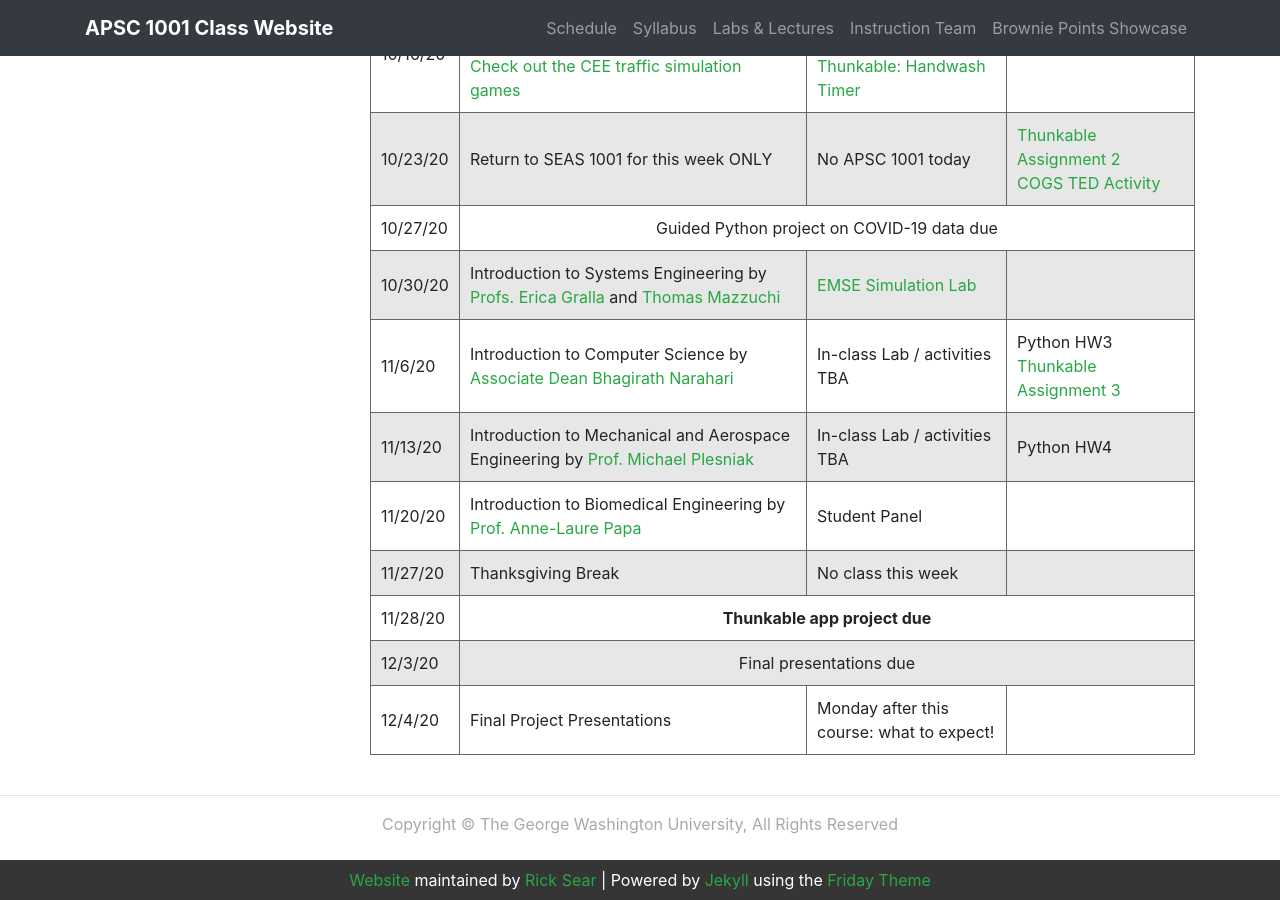
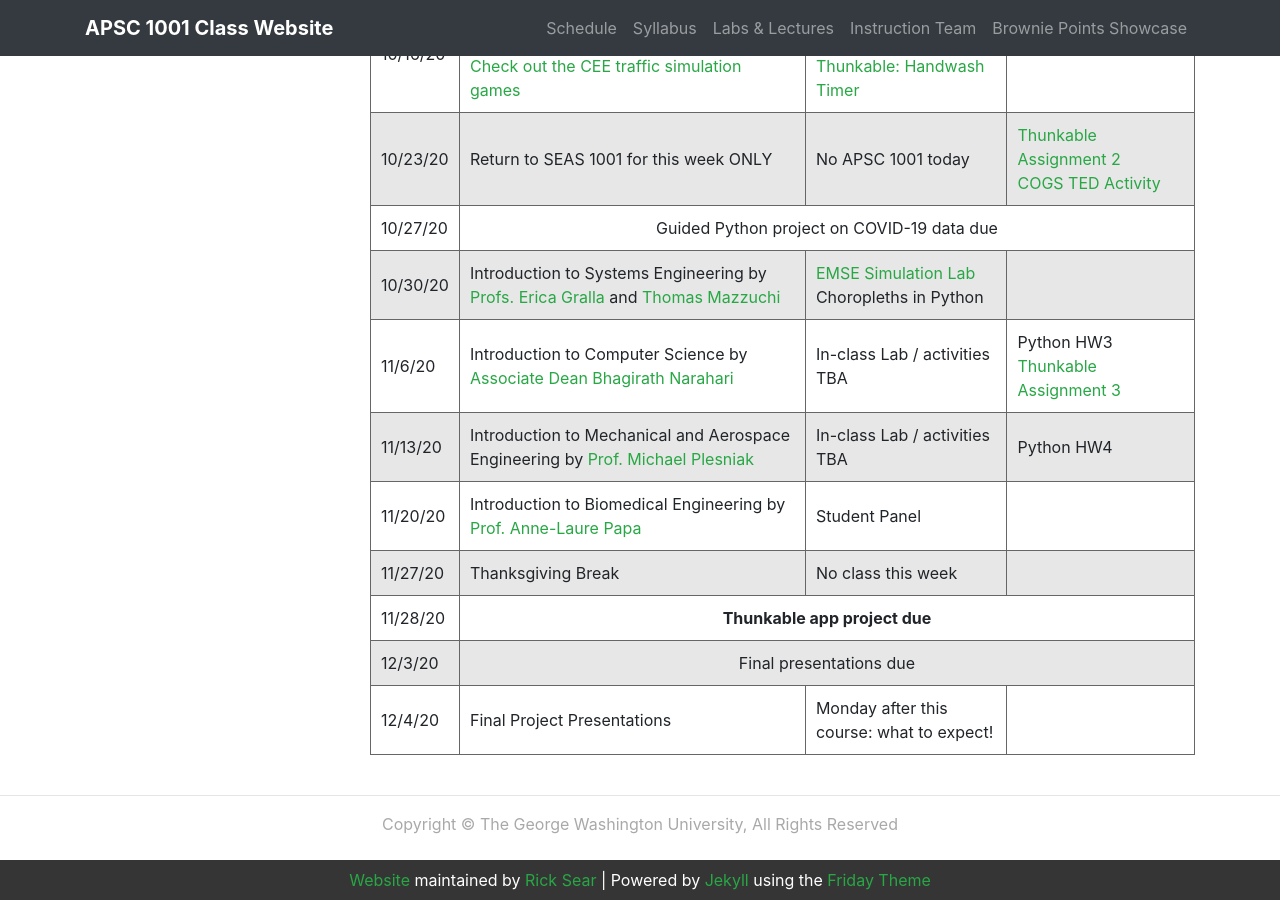
Before and after one commit to GWU-APSC1001/gwu-apsc1001.github.io, a Jekyll site: the page built from _pages/schedule.md, in a window 1280 px wide and 900 px high, scrolled down 607 px. Built offline with Jekyll 4.4.1, drawn with Linux system fonts in a browser that asks for light colours.

Commit message:
Add choropleths to 10/30 schedule

```diff
--- a/_pages/schedule.md
+++ b/_pages/schedule.md
@@ -58,7 +58,7 @@ title: Course Schedule
     <tr>
       <td style="text-align: left">10/30/20</td>
       <td style="text-align: left">Introduction to Systems Engineering by <a href="https://www.seas.gwu.edu/erica-l-gralla" target="_blank">Profs. Erica Gralla</a> and <a href="https://www.seas.gwu.edu/thomas-mazzuchi" target="_blank">Thomas Mazzuchi</a></td>
-      <td style="text-align: left"><a href="labs/emse-lab.html">EMSE Simulation Lab</a></td>
+      <td style="text-align: left"><a href="labs/emse-lab.html">EMSE Simulation Lab</a><br>Choropleths in Python</td>
       <td> </td>
     </tr>
     <tr>
```
